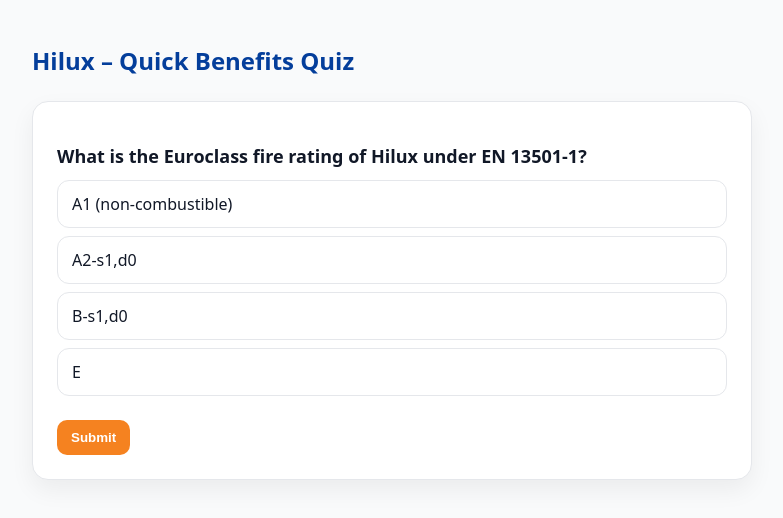
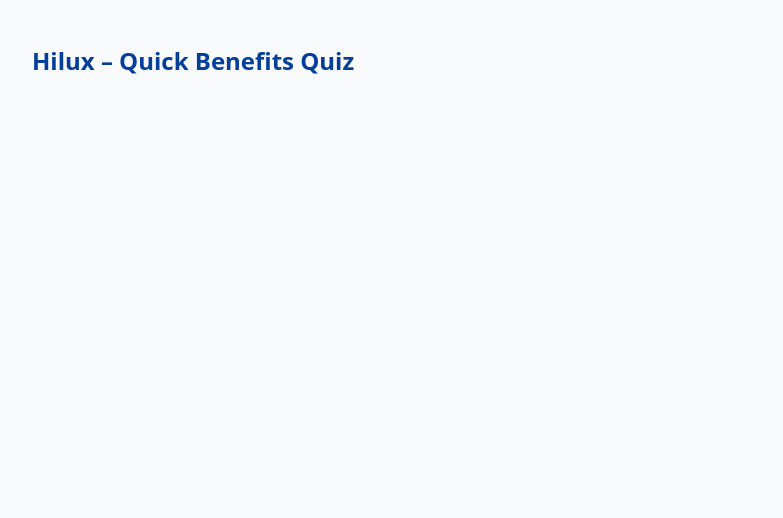
Before and after one commit to narliluke/hilux-quiz, a plain HTML site: page index.html in a window 1280 px wide. Shown: the whole page, without its empty margins (248-1031 px from the left). Drawn offline with Linux system fonts and the light colour scheme.

Commit message:
Update index.html

```diff
--- a/index.html
+++ b/index.html
@@ -81,6 +81,10 @@
       background: #f58220;
       color: #fff;
     }
+    .button.secondary {
+      background: #f3f4f6;
+      color: #111827;
+    }
     .link {
       display: inline-block;
       margin-top: 16px;
@@ -100,49 +104,7 @@
   </div>
 
   <script>
-    const questions = [
-      { q: "What is the Euroclass fire rating of Hilux under EN 13501-1?",
-        a: ["A1 (non-combustible)", "A2-s1,d0", "B-s1,d0", "E"], correct: 0,
-        ex: "Hilux is tested as fully non-combustible (A1, A1FL, A1L) across walls, floors, and linings." },
-      { q: "What board thickness is typically used in Hilux systems for 60- and 120-minute fire ratings?",
-        a: ["9 mm", "10 mm", "12 mm", "16 mm"], correct: 2,
-        ex: "A single 12 mm Hilux board can achieve 60/120 minutes, replacing two layers of 15 mm plasterboard." },
-      { q: "What ASTM E84 fire test results were recorded for Hilux?",
-        a: ["Flame Spread 25 / Smoke 450", "Flame Spread 0 / Smoke 5", "Flame Spread 0 / Smoke 0", "Flame Spread 75 / Smoke 200"], correct: 1,
-        ex: "Hilux achieved Class A, with Flame Spread Index (FSI) = 0 and Smoke Developed Index (SDI) = 5." },
-      { q: "Compared with gypsum plasterboard, Hilux is…",
-        a: ["Lower density and softer", "More durable, A1, moisture/mould resistant", "Lower fire rating", "The same performance but cheaper"], correct: 1,
-        ex: "Hilux outperforms plasterboard for fire, moisture, and durability, offering lower lifecycle cost." },
-      { q: "What surface spread of flame classification did Hilux achieve to BS 476 Part 7?",
-        a: ["Class 0", "Class 1", "Class 2", "Class 3"], correct: 1,
-        ex: "Hilux was independently tested to achieve the top rating under BS 476 Part 7 for surface spread of flame." },
-      { q: "What type of fibres are used in Hilux boards?",
-        a: ["Glass fibres", "100% organic cellulose fibres", "Asbestos", "Carbon fibres"], correct: 1,
-        ex: "Hilux uses safe organic fibres, not glass or asbestos, making it safer to cut and handle." },
-      { q: "What is the maximum fire partition rating achieved with Hilux in BS 476 Part 20/22 tests?",
-        a: ["1 hour", "2 hours", "3 hours", "4 hours"], correct: 3,
-        ex: "Spectro test reports confirm Hilux partitions can achieve up to 4 hours of fire resistance." },
-      { q: "Which property makes Hilux ideal for kitchens and bathrooms?",
-        a: ["High acoustic insulation", "Thermal conductivity", "Moisture and mould resistance", "Lightweight core"], correct: 2,
-        ex: "Hilux is inert to moisture, will not swell, and does not support mould or fungus." },
-      { q: "What environmental certification does Hilux carry for 2025–2030?",
-        a: ["FSC", "EPD (Environmental Product Declaration)", "BREEAM", "LEED"], correct: 1,
-        ex: "Hilux has a verified EPD valid to 2030, proving sustainability and lifecycle performance." },
-      { q: "What thermal conductivity (λ-value) has been measured for Hilux?",
-        a: ["0.50 W/mK", "0.30 W/mK", "0.147 W/mK", "0.05 W/mK"], correct: 2,
-        ex: "Hilux shows a λ-value of 0.147 W/mK, balancing fire resistance with thermal performance." },
-      { q: "Which of these are true strengths of Hilux calcium silicate boards?",
-        a: [
-          "A1 non-combustible fire rating",
-          "Resistant to moisture, mould, and termites",
-          "High screw-holding strength for heavy fixings",
-          "Good acoustic and thermal insulation performance"
-        ],
-        correct: [0,1,2,3],
-        ex: "Hilux is more than just fire safe — it resists water and mould, supports heavy loads, improves acoustics and thermal performance, and carries strong sustainability credentials.",
-        multi: true
-      }
-    ];
+    const questions = [/* your question array remains unchanged */];
 
     let i = 0, score = 0;
     const quiz = document.getElementById("quiz");
@@ -194,6 +156,7 @@
         locked = true;
         let correct = q.correct;
         let isCorrect = false;
+
         if (q.multi) {
           isCorrect = selected.every(x => correct.includes(x)) && selected.length === correct.length;
           selected.forEach(idx => {
@@ -207,6 +170,7 @@
             if (isCorrect) score++;
           }
         }
+
         const explanation = document.createElement("div");
         explanation.className = "explanation";
         explanation.textContent = q.ex;
```
Lines whose indentation alone changed are shown as unchanged.
